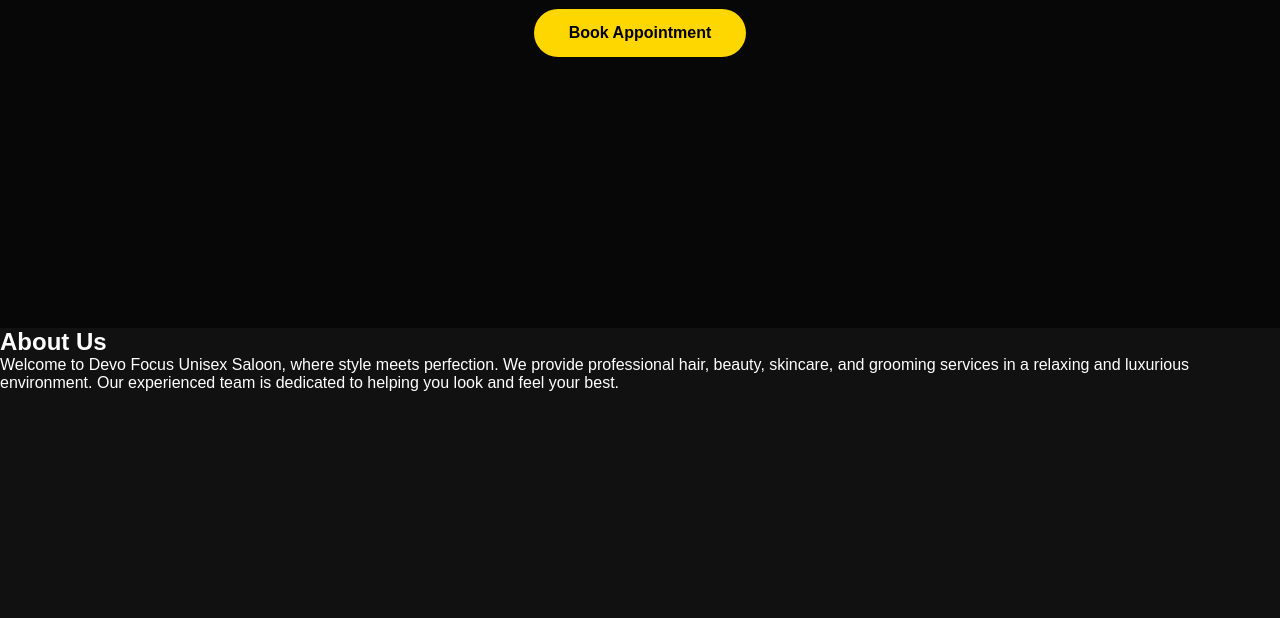
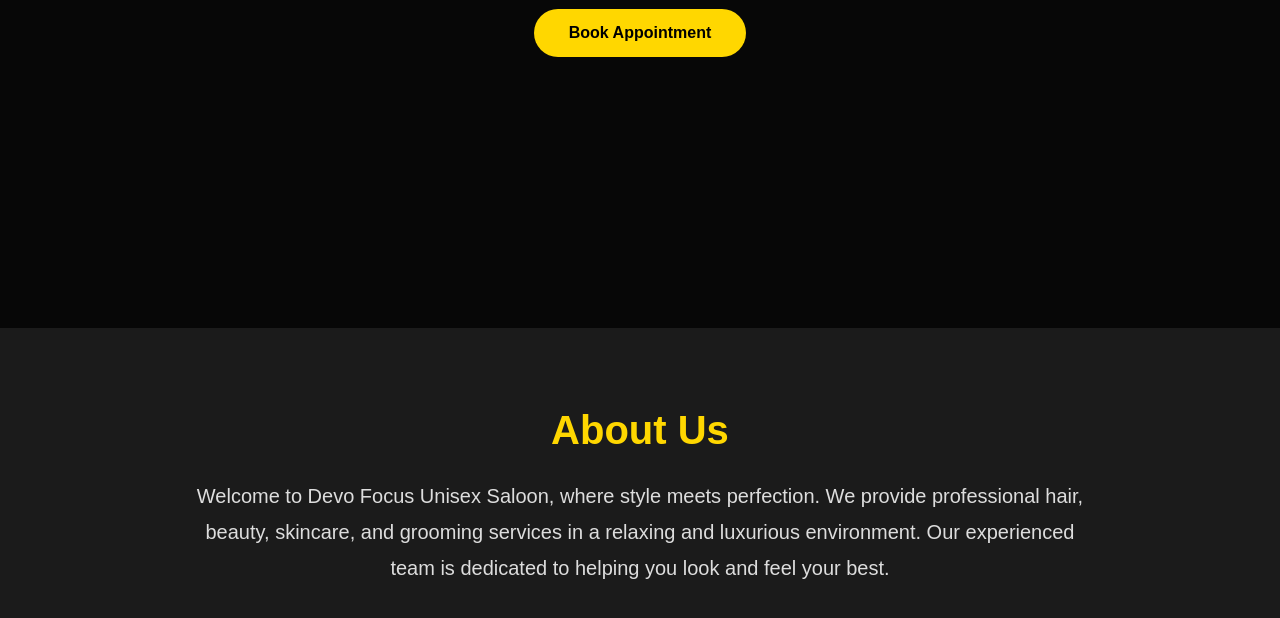
Before and after one commit to chayarameshmestha-droid/Devo-Focus-Soloon, a plain HTML site: page index.html in a window 1280 px wide. Shown: the part 460-1078 px from the top of the page. Before the commit the page ends 852 px from the top, so only its background shows below. Drawn offline with Linux system fonts and the light colour scheme.

Commit message:
Update style.css

```diff
--- a/style.css
+++ b/style.css
@@ -89,6 +89,35 @@ nav h2 {
     font-weight: bold;
     transition: 0.3s;
 }
+#about{
+
+    padding:80px 15%;
+
+    background:#1b1b1b;
+
+    text-align:center;
+
+}
+
+#about h2{
+
+    color:gold;
+
+    font-size:40px;
+
+    margin-bottom:25px;
+
+}
+
+#about p{
+
+    color:#dddddd;
+
+    font-size:20px;
+
+    line-height:1.8;
+
+}
 
 .menu a:hover {
     color: gold;
```
